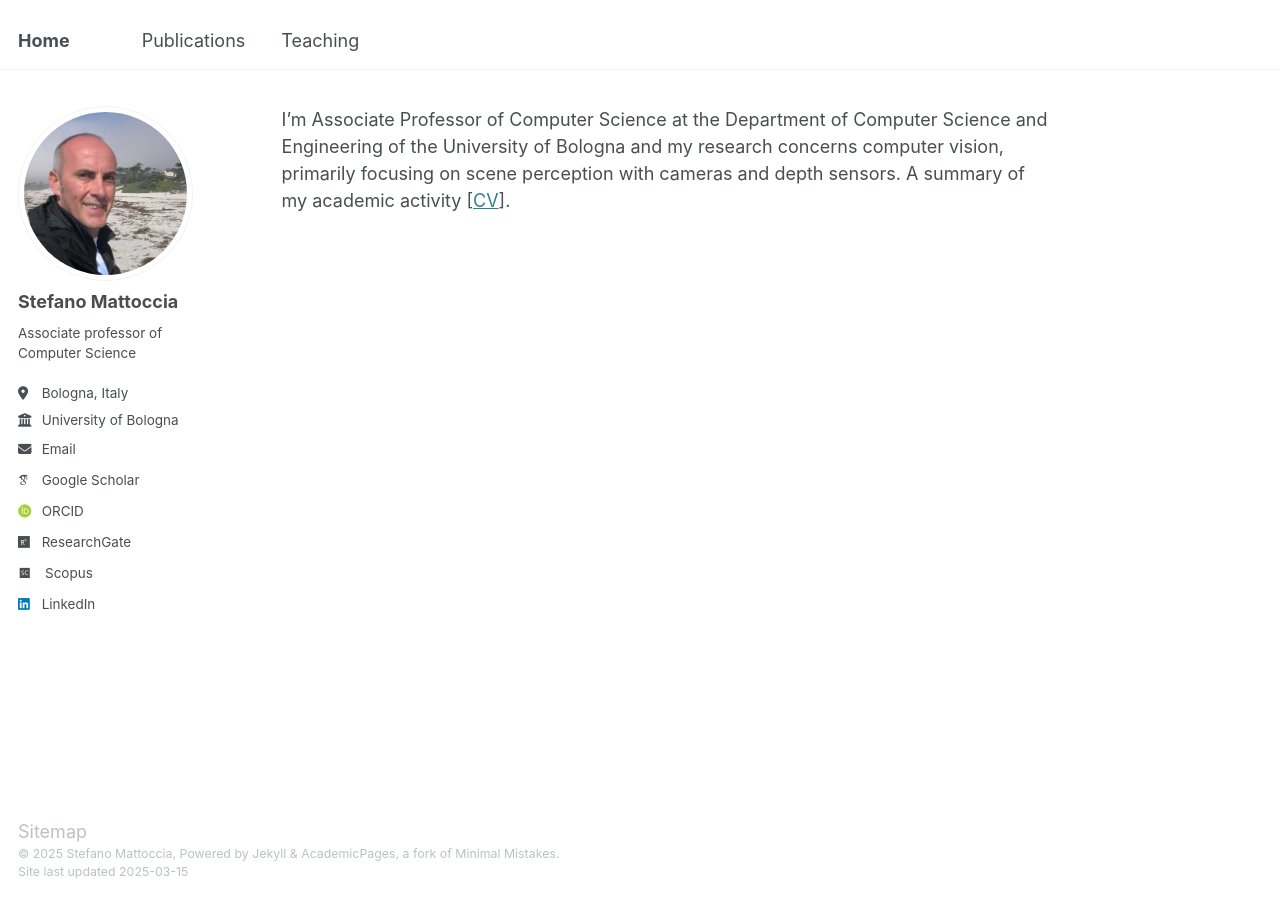
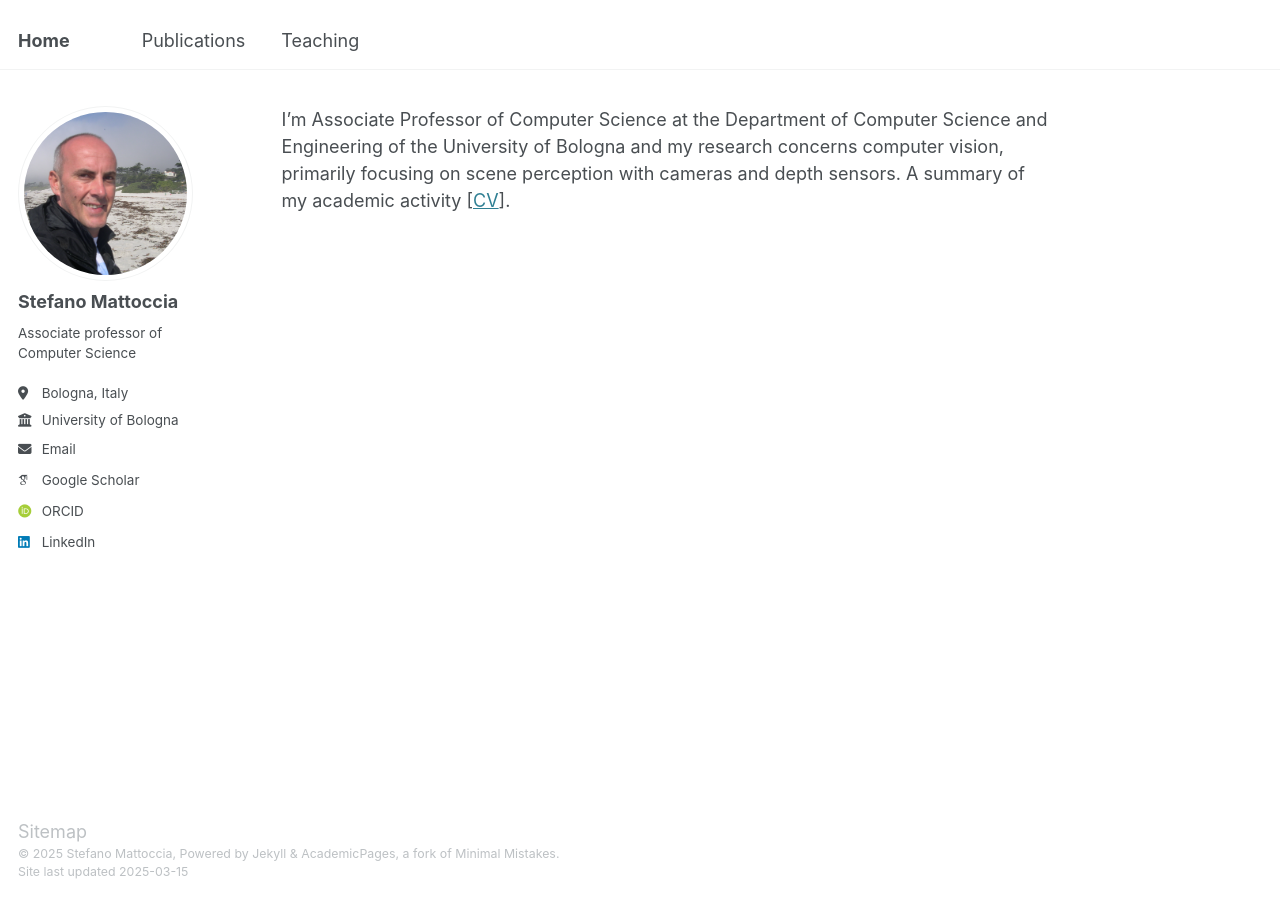
Before and after one commit to stefanomattoccia/stefanomattoccia.github.io, a Jekyll site: the page built from _pages/about.md, in a window 1280 px wide. Built offline with Jekyll 4.4.1, drawn with Linux system fonts in a browser that asks for light colours; some web fonts are replaced.

Commit message:
Update _config.yml

```diff
--- a/_config.yml
+++ b/_config.yml
@@ -38,8 +38,8 @@ author:
   orcid            : "https://orcid.org/0000-0002-3681-7704"
   semantic         : # URL
   pubmed           : # "https://www.ncbi.nlm.nih.gov/pubmed/?term=john+snow"
-  researchgate     : "https://www.researchgate.net/profile/Stefano-Mattoccia-2"
-  scopus           : "https://www.scopus.com/authid/detail.uri?authorId=6505990778"
+  researchgate     : # "https://www.researchgate.net/profile/Stefano-Mattoccia-2"
+  scopus           : # "https://www.scopus.com/authid/detail.uri?authorId=6505990778"
 
   # Repositories and software development
   bitbucket        : # Username - Update with your username on the site
```
